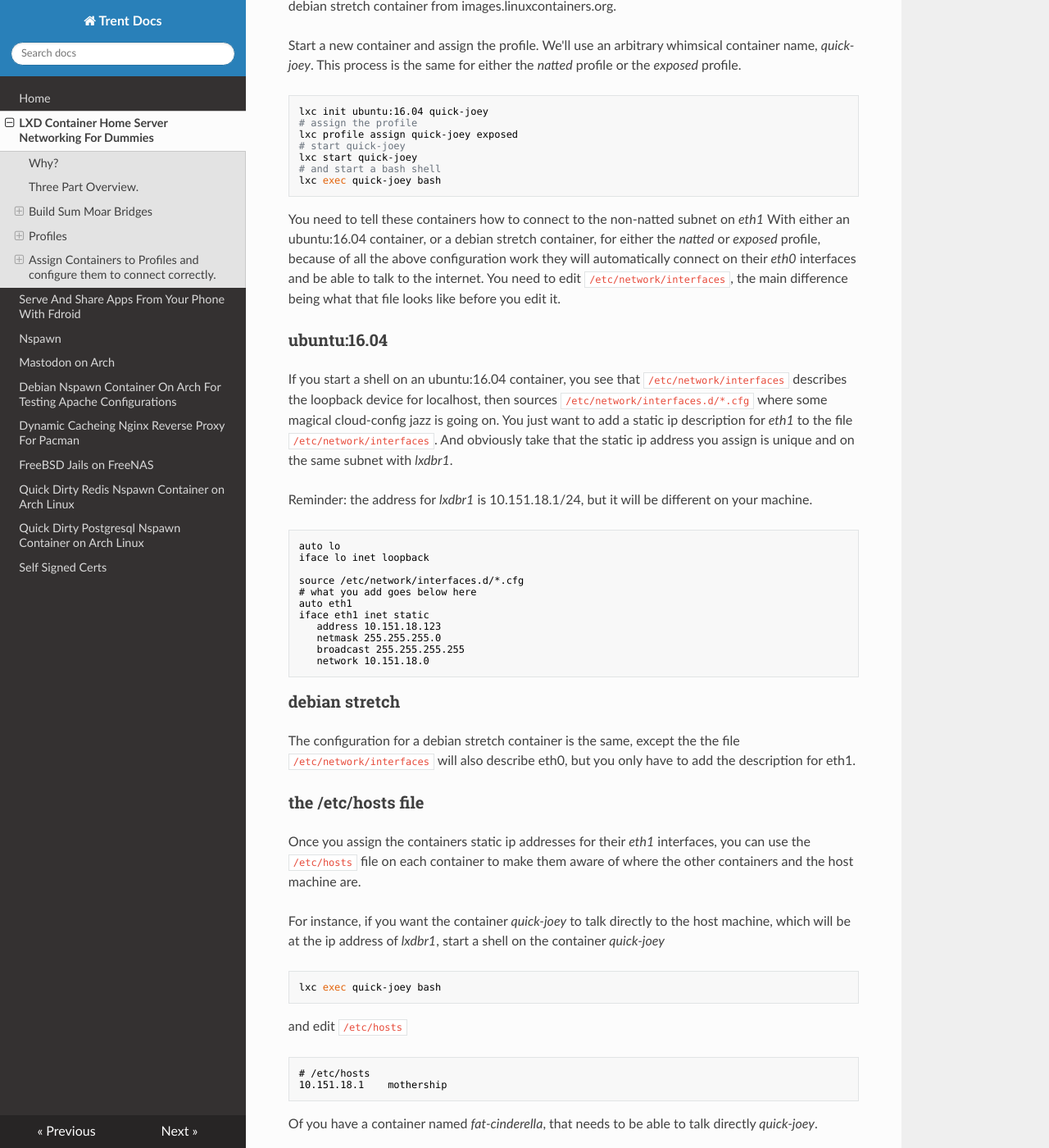
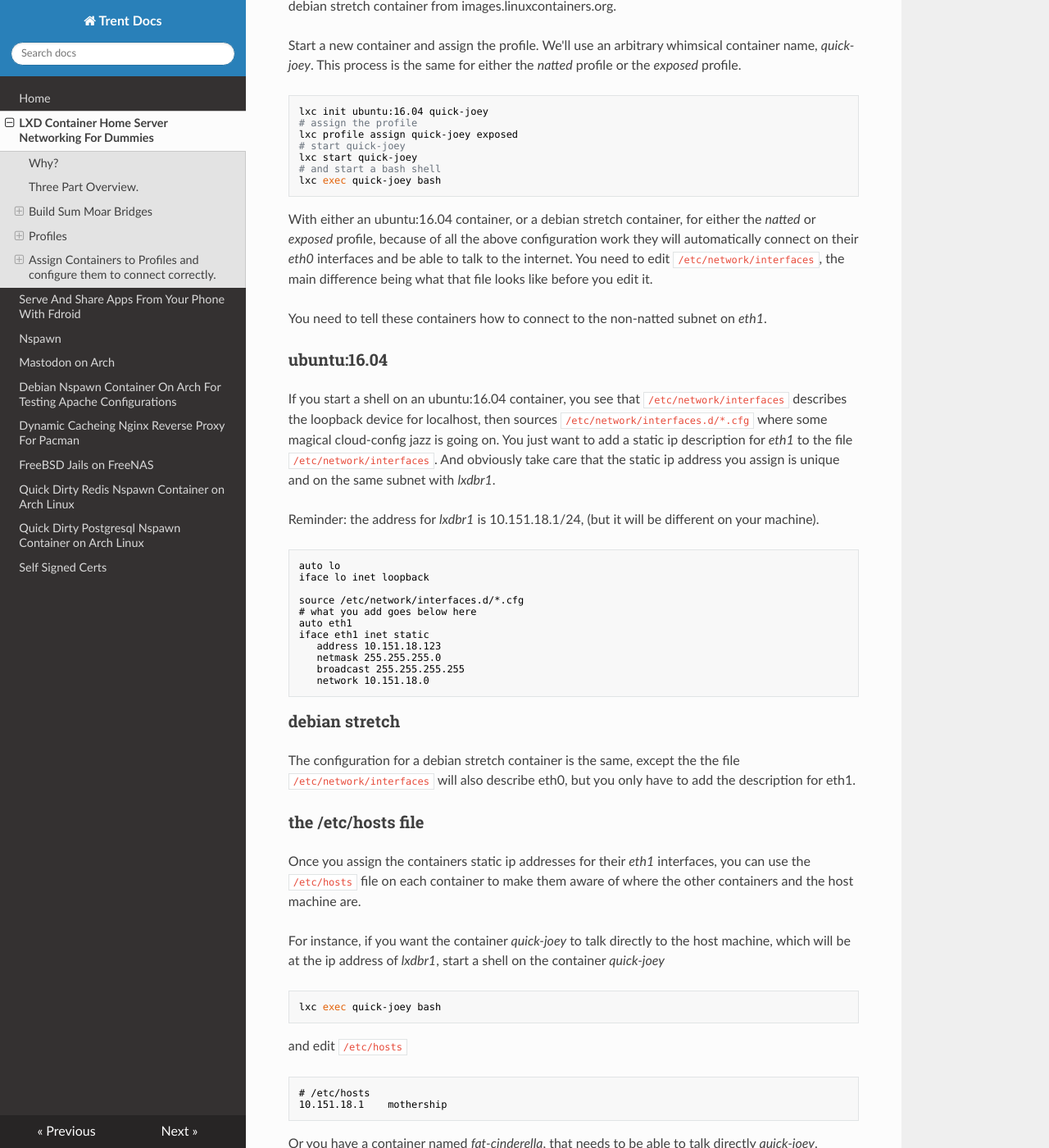
Before and after one commit to TrentSPalmer/trentdocs_website, an MkDocs documentation site: the page built from docs/lxd_container_home_server_networking_for_dummies.md, in a window 1280 px wide and 1400 px high, scrolled down 4694 px. Shown: the whole window at 82% size. Built offline with MkDocs 1.6.1, drawn with Linux system fonts in a browser that asks for light colours; nearby versions of some CDN libraries; old or Windows-style settings are respelled for this version of MkDocs.

Commit message:
fix some typos docs/lxd_container_home_server_networking_for_dummies.md

````diff
--- a/docs/lxd_container_home_server_networking_for_dummies.md
+++ b/docs/lxd_container_home_server_networking_for_dummies.md
@@ -275,21 +275,22 @@ lxc start quick-joey
 lxc exec quick-joey bash
 ```
 
-You need to tell these containers how to connect to the non-natted subnet on *eth1*
 With either an ubuntu:16.04 container, or a debian stretch container, for either the *natted* or
 *exposed* profile, because of all the above configuration work they will automatically connect on
 their *eth0* interfaces and be able to talk to the internet. You need to edit `/etc/network/interfaces`,
 the main difference being what that file looks like before you edit it.
+
+You need to tell these containers how to connect to the non-natted subnet on *eth1*.
 
 ### ubuntu:16.04
 
 If you start a shell on an ubuntu:16.04 container, you see that `/etc/network/interfaces`
 describes the loopback device for localhost, then sources `/etc/network/interfaces.d/*.cfg` where
 some magical cloud-config jazz is going on. You just want to add a static ip description for *eth1*
-to the file `/etc/network/interfaces`. And obviously take that the static ip address you assign is
+to the file `/etc/network/interfaces`. And obviously take care that the static ip address you assign is
 unique and on the same subnet with *lxdbr1*.
 
-Reminder: the address for *lxdbr1* is 10.151.18.1/24, but it will be different on your machine.
+Reminder: the address for *lxdbr1* is 10.151.18.1/24, (but it will be different on your machine).
 
 ```conf
 auto lo
@@ -332,7 +333,7 @@ and edit `/etc/hosts`
 10.151.18.1    mothership
 ```
 
-Of you have a container named *fat-cinderella*, that needs to be able to talk
+Or you have a container named *fat-cinderella*, that needs to be able to talk
 directly *quick-joey*.
 
 ```bash
````
Also changed, not shown: site/index.html, site/lxd_container_home_server_networking_for_dummies/index.html, site/mkdocs/search_index.json.
